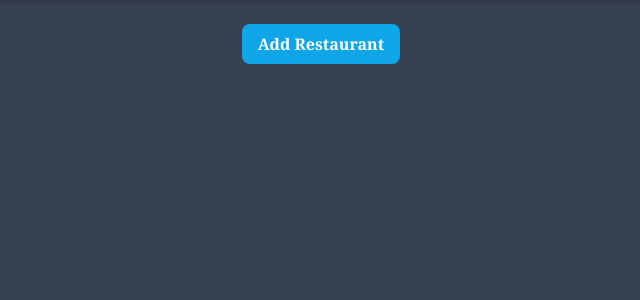
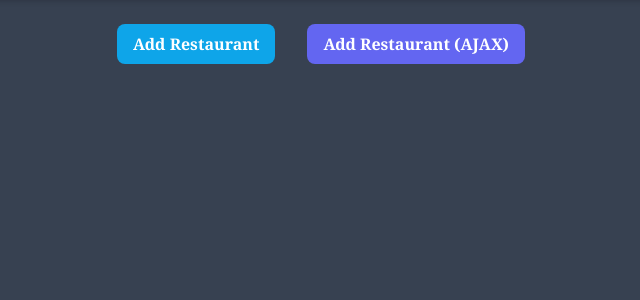
Before and after one commit to C04-PBP/mineat, a Django app: page /restaurant/ in a window 1280 px wide. Shown: the part 74-374 px from the top of the page, without its empty margins (319-959 px from the left). Run offline with Django 5.2, Linux system fonts and the light colour scheme; data that the repository does not hold is empty; some libraries are stand-ins or nearby versions.

Commit message:
Added AJAX for Add Restaurant and other minor changes

```diff
--- a/location/models.py
+++ b/location/models.py
@@ -7,3 +7,4 @@ class Location(models.Model):
     id = models.UUIDField(primary_key=True, default=uuid.uuid4, editable=False)
     name = models.CharField(max_length=127)
     trivia = models.TextField()
+    image = models.CharField(max_length=511)
--- a/location/templates/location_details.html
+++ b/location/templates/location_details.html
@@ -17,6 +17,10 @@
 
     <div class="bg-blue-900 shadow-md rounded-lg p-6 mb-4">
         <h1 class="text-4xl font-bold">{{ location.name }}</h1>
+    </div>
+
+    <div class="bg-blue-900 shadow-md rounded-lg p-6 mb-4">
+        <img src="{{ location.image }}" alt="{{ location.name }}">
     </div>
 
     <div class="bg-blue-900 shadow-md rounded-lg p-6 mb-4">
--- a/location/templates/show_location.html
+++ b/location/templates/show_location.html
@@ -1,7 +1,7 @@
 {% extends "base.html" %}
 
 {% block meta %}
-    <title>locations</title>
+    <title>Locations</title>
     <script src="https://code.jquery.com/jquery-3.6.0.min.js"></script>
 {% endblock meta %}
 
@@ -29,6 +29,7 @@
         class="location-item bg-blue-900 shadow-md rounded-lg overflow-hidden">
             <div class="p-4">
                 <h2 class="text-2xl font-bold">{{ location.name }}</h2>
+                <img src="{{ location.image }}" alt="{{ location.name }}" class="w-full h-32 object-cover rounded-md">
             </div>
         </a>
     {% endfor %}
--- a/restaurant/models.py
+++ b/restaurant/models.py
@@ -11,3 +11,4 @@ class Restaurant(models.Model):
     address = models.TextField()
     location = models.ForeignKey(Location,on_delete=models.CASCADE)
     fnb = models.ManyToManyField(Fnb,related_name= "restaurant_fnb")
+    image = models.CharField(max_length=511)
--- a/restaurant/templates/restaurant_details.html
+++ b/restaurant/templates/restaurant_details.html
@@ -28,6 +28,11 @@
                 </a>
             </div>
         </div>
+    </div>
+
+    <!-- Restaurant Image -->
+    <div class="bg-blue-900 shadow-md rounded-lg p-6 mb-4">
+        <img src="{{ restaurant.image }}" alt="{{ restaurant.name }}">
     </div>
 
     <!-- Restaurant Address -->
--- a/restaurant/templates/show_restaurant.html
+++ b/restaurant/templates/show_restaurant.html
@@ -6,7 +6,6 @@
 {% endblock meta %}
 
 {% block content %}
-
 <body class="bg-gray-700"></body>
 <!-- Search Bar and Choice Box -->
 <nav class="bg-gray-700 shadow-md p-4">
@@ -34,6 +33,19 @@
     <a href="{% url 'restaurant:add_restaurant' %}" class="bg-sky-500 hover:bg-lime-500 text-white font-serif font-bold py-2 px-4 rounded-lg transition duration-300 ease-in-out transform hover:-translate-y-1 hover:scale-105 mx-4">
         Add Restaurant
     </a>
+    <button id="ajax-add-restaurant-btn" class="bg-indigo-500 hover:bg-indigo-700 text-white font-serif font-bold py-2 px-4 rounded-lg transition duration-300 ease-in-out transform hover:-translate-y-1 hover:scale-105 mx-4">
+        Add Restaurant (AJAX)
+    </button>
+</div>
+
+<!-- Modal -->
+<div id="ajax-add-restaurant-modal" class="hidden fixed z-50 inset-0 flex items-center justify-center bg-gray-900 bg-opacity-50 overflow-y-auto">
+    <div class="bg-white p-6 rounded-lg shadow-lg w-full max-w-md max-h-screen overflow-y-auto">
+        <button id="close-modal" class="float-right text-gray-700 hover:text-red-500 font-bold">&times;</button>
+        <div id="ajax-add-restaurant-content" class="max-h-[80vh] overflow-y-auto p-4">
+            <!-- AJAX content will be loaded here -->
+        </div>
+    </div>
 </div>
 
 <!-- Search Results -->
@@ -44,7 +56,7 @@
             <div class="p-4">
                 <h2 class="text-2xl font-bold">{{ restaurant.name }}</h2>
                 <p class="text-gray-600">{{ restaurant.address }}</p>
-                <h1 class="text-4xl">Image PlaceHolder</h1>
+                <img src="{{ restaurant.image }}" alt="{{ restaurant.name }}" class="w-full h-32 object-cover rounded-md">
             </div>
         </a>
     {% endfor %}
@@ -81,5 +93,39 @@
             search();
         });
     });
+    $(document).ready(function() {
+    $('#ajax-add-restaurant-btn').on('click', function() {
+        $.ajax({
+            url: "{% url 'restaurant:add_restaurant_ajax' %}",
+            method: 'GET',
+            success: function(response) {
+                $('#ajax-add-restaurant-content').html(response.html);
+                $('#ajax-add-restaurant-modal').removeClass('hidden');
+                $('#ajax-add-restaurant-modal')[0].scrollTop = 0; // Scroll to the top of the modal
+            }
+        });
+    });
+
+    $('#close-modal').on('click', function() {
+        $('#ajax-add-restaurant-modal').addClass('hidden');
+    });
+
+    $(document).on('submit', '#ajax-add-restaurant-form', function(e) {
+        e.preventDefault();
+        $.ajax({
+            url: "{% url 'restaurant:add_restaurant_ajax' %}",
+            method: 'POST',
+            data: $(this).serialize(),
+            success: function(response) {
+                if (response.success) {
+                    $('#ajax-add-restaurant-modal').addClass('hidden');
+                    location.reload(); // Reload to see new restaurant
+                } else {
+                    $('#ajax-add-restaurant-content').html(response.html);
+                }
+            }
+        });
+    });
+});
 </script>
 {% endblock content %}
--- a/restaurant/urls.py
+++ b/restaurant/urls.py
@@ -1,6 +1,7 @@
 from django.urls import path
 from restaurant.views import show_restaurant, ajax_search_restaurant, ajax_search_district
 from restaurant.views import restaurant_details, add_restaurant, delete_restaurant, edit_restaurant
+from restaurant.views import add_restaurant_ajax
 
 
 app_name = 'restaurant'
@@ -13,4 +14,5 @@ urlpatterns = [
     path('add-restaurant/', add_restaurant, name='add_restaurant'),
     path('delete/<uuid:id>', delete_restaurant, name='delete_restaurant'),
     path('edit-restaurant/<uuid:id>', edit_restaurant, name='edit_restaurant'),
+    path('add-restaurant-ajax/', add_restaurant_ajax, name='add_restaurant_ajax'),
 ]
--- a/restaurant/views.py
+++ b/restaurant/views.py
@@ -74,3 +74,17 @@ def edit_restaurant(request, id):
 
     context = {'form': form}
     return render(request, "edit_restaurant.html", context)
+
+def add_restaurant_ajax(request):
+    if request.method == "POST":
+        form = RestaurantForm(request.POST)
+        if form.is_valid():
+            form.save()
+            return JsonResponse({'success': True})
+        else:
+            html = render_to_string('add_restaurant_ajax.html', {'form': form}, request=request)
+            return JsonResponse({'success': False, 'html': html})
+    else:
+        form = RestaurantForm()
+        html = render_to_string('add_restaurant_ajax.html', {'form': form}, request=request)
+        return JsonResponse({'html': html})
```
Also changed, not shown: restaurant/templates/add_restaurant_ajax.html (added, +38 -0 lines), location/migrations/0008_location_image.py, location/migrations/0009_alter_location_trivia.py (deleted), restaurant/migrations/0009_restaurant_image.py (added).
